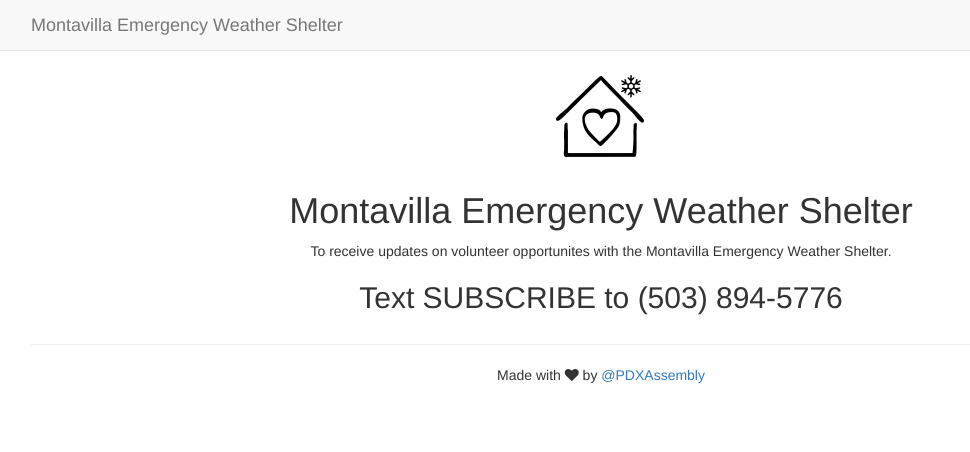
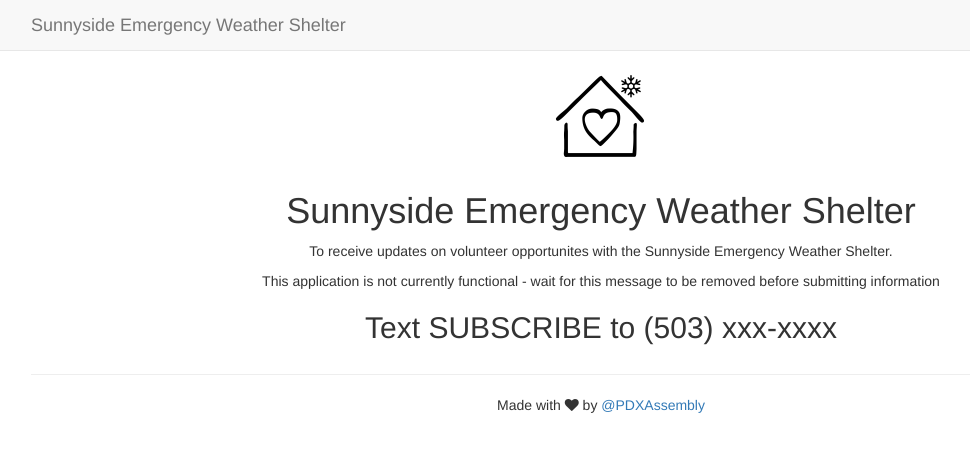
Before and after one commit to chasetawilson/pa-messenger, a Python web app: template pa_messenger/templates/home.html in a window 1280 px wide. Shown: the top 452 px of the page, without its empty margins (39-1009 px from the left). Run offline with Jinja, Linux system fonts and the light colour scheme; the template is opened without the code that fills it, so the values that code supplies are empty; some libraries are stand-ins or nearby versions.

Commit message:
rebrand to Sunnyside

```diff
--- a/pa_messenger/templates/home.html
+++ b/pa_messenger/templates/home.html
@@ -6,11 +6,12 @@
         <center>
             <img src="/images/mewslogo.png" width="100px" height="100px" />
 
-            <h1>Montavilla Emergency Weather Shelter</h1>
+            <h1>Sunnyside Emergency Weather Shelter</h1>
 
-            <p>To receive updates on volunteer opportunites with the Montavilla Emergency Weather Shelter.</p>
+            <p>To receive updates on volunteer opportunites with the Sunnyside Emergency Weather Shelter.</p>
+            <p>This application is not currently functional - wait for this message to be removed before submitting information</p>
 
-            <h2>Text SUBSCRIBE to (503) 894-5776</h2>
+            <h2>Text SUBSCRIBE to (503) xxx-xxxx</h2>
         </center>
 
     </div>
--- a/pa_messenger/templates/index.html
+++ b/pa_messenger/templates/index.html
@@ -1,7 +1,7 @@
 <!DOCTYPE html>
 <html>
     <head>
-        <title>Montavilla Emergency Weather Shelter</title>
+        <title>Sunnyside Emergency Weather Shelter</title>
         <meta name="viewport" content="width=device-width, initial-scale=1.0">
         <link href="//netdna.bootstrapcdn.com/bootstrap/3.3.6/css/bootstrap.min.css" rel="stylesheet" media="screen">
         <link rel="apple-touch-icon" sizes="180x180" href="/apple-touch-icon.png">
@@ -27,7 +27,7 @@
                 </div>
                 <div class="col col-sm-10">
                     <div class="h2">
-                        Montavilla Emergency Weather Shelter
+                        Sunnyside Emergency Weather Shelter
                     </div>
                 </div>
             </div>
--- a/pa_messenger/templates/layout.html
+++ b/pa_messenger/templates/layout.html
@@ -2,7 +2,7 @@
 <html>
 <head>
     <meta charset="UTF-8">
-    <title>Montavilla Emergency Weather Shelter</title>
+    <title>Sunnyside Emergency Weather Shelter</title>
 
     <link href="https://maxcdn.bootstrapcdn.com/bootstrap/3.3.6/css/bootstrap.min.css" rel="stylesheet"
           integrity="sha256-7s5uDGW3AHqw6xtJmNNtr+OBRJUlgkNJEo78P4b0yRw= sha512-nNo+yCHEyn0smMxSswnf/OnX6/KwJuZTlNZBjauKhTK0c+zT+q5JOCx0UFhXQ6rJR9jg6Es8gPuD2uZcYDLqSw=="
@@ -15,7 +15,7 @@
 <body>
     <div class="navbar navbar-default navbar-static-top">
         <div class="container">
-            <a class="navbar-brand" href="#">Montavilla Emergency Weather Shelter</a>
+            <a class="navbar-brand" href="#">Sunnyside Emergency Weather Shelter</a>
         </div>
     </div>
     <div class="container">
```
